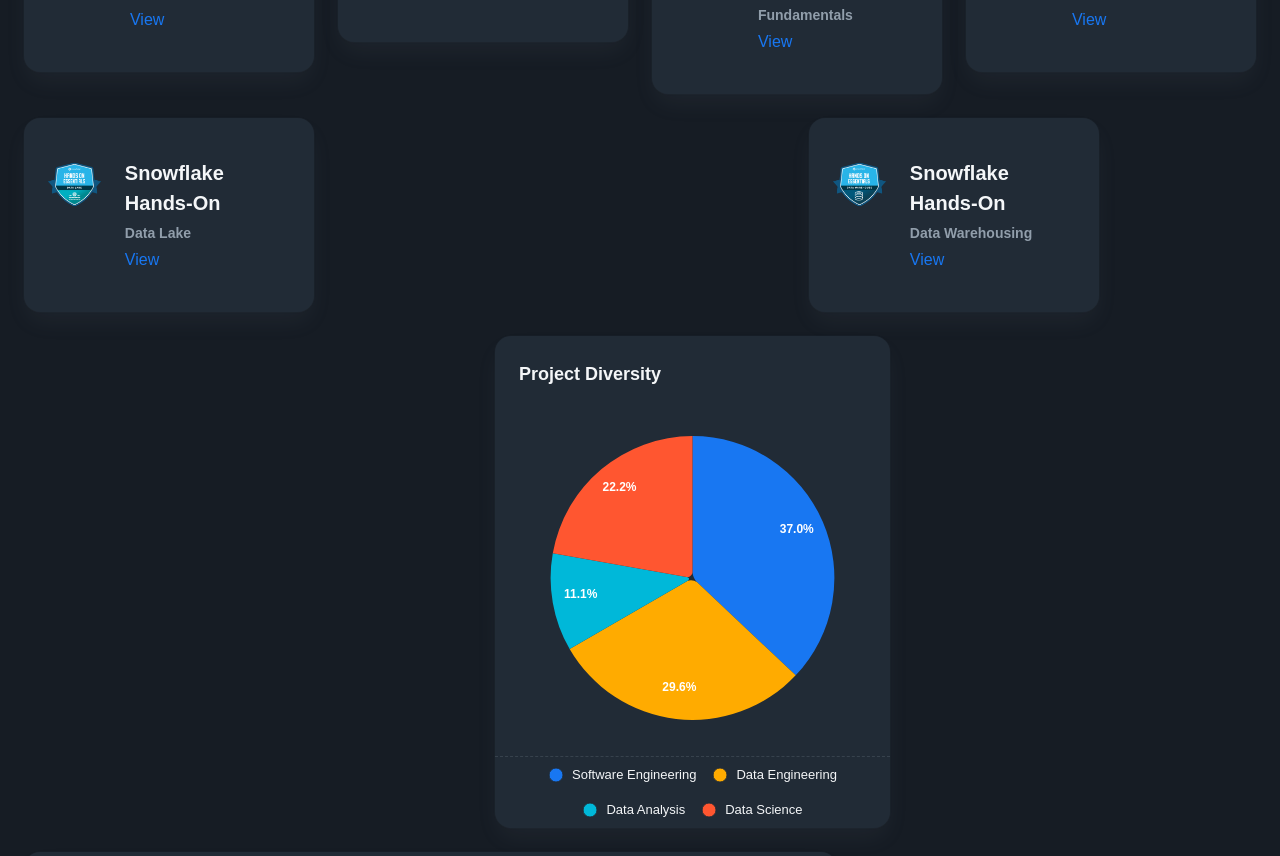
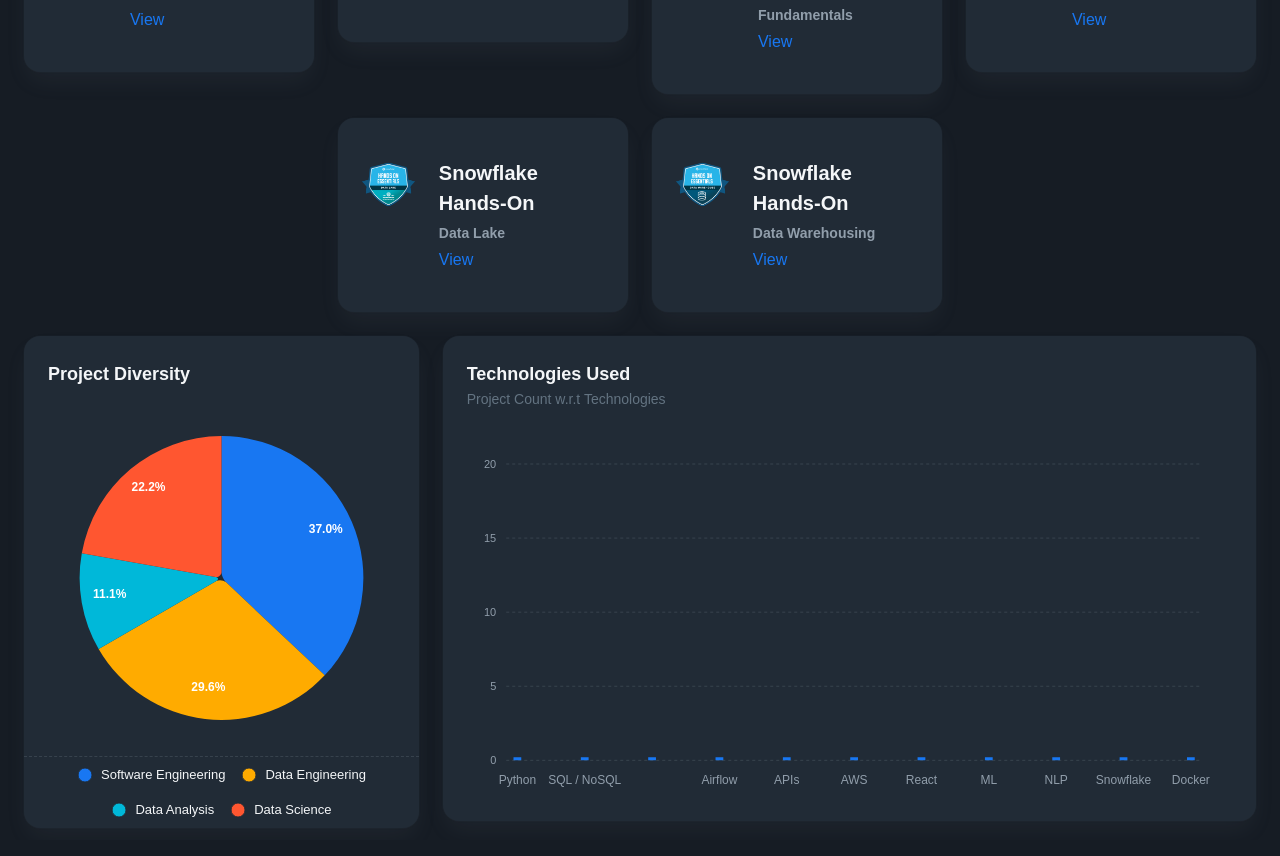
Before and after one commit to ChaudharyAnshul/AnshulChaudhary, a React (Create React App) app: page / in a window 1280 px wide. Shown: the part 1784-2640 px from the top of the page. Built offline with nearby package versions, Linux system fonts and the light colour scheme.

Commit message:
layout updated

```diff
--- a/src/sections/view/dashboard.js
+++ b/src/sections/view/dashboard.js
@@ -185,6 +185,10 @@ export default function AppView() {
           />
         </Grid>
 
+        <Grid xs={12} sm={3} md={3}>
+          <div />
+        </Grid>
+
         <Grid xs={12} sm={6} md={3}>
           <WidgetSummary
             title="Snowflake Hands-On"
@@ -195,9 +199,6 @@ export default function AppView() {
           />
         </Grid>
 
-        <Grid xs={12} sm={3} md={4.5}>
-          <div />
-        </Grid>
 
         <Grid xs={12} sm={6} md={3}>
           <WidgetSummary
@@ -209,7 +210,7 @@ export default function AppView() {
           />
         </Grid>
 
-        <Grid xs={12} sm={3} md={4.5}>
+        <Grid xs={12} sm={3} md={3}>
           <div />
         </Grid>
 
```
